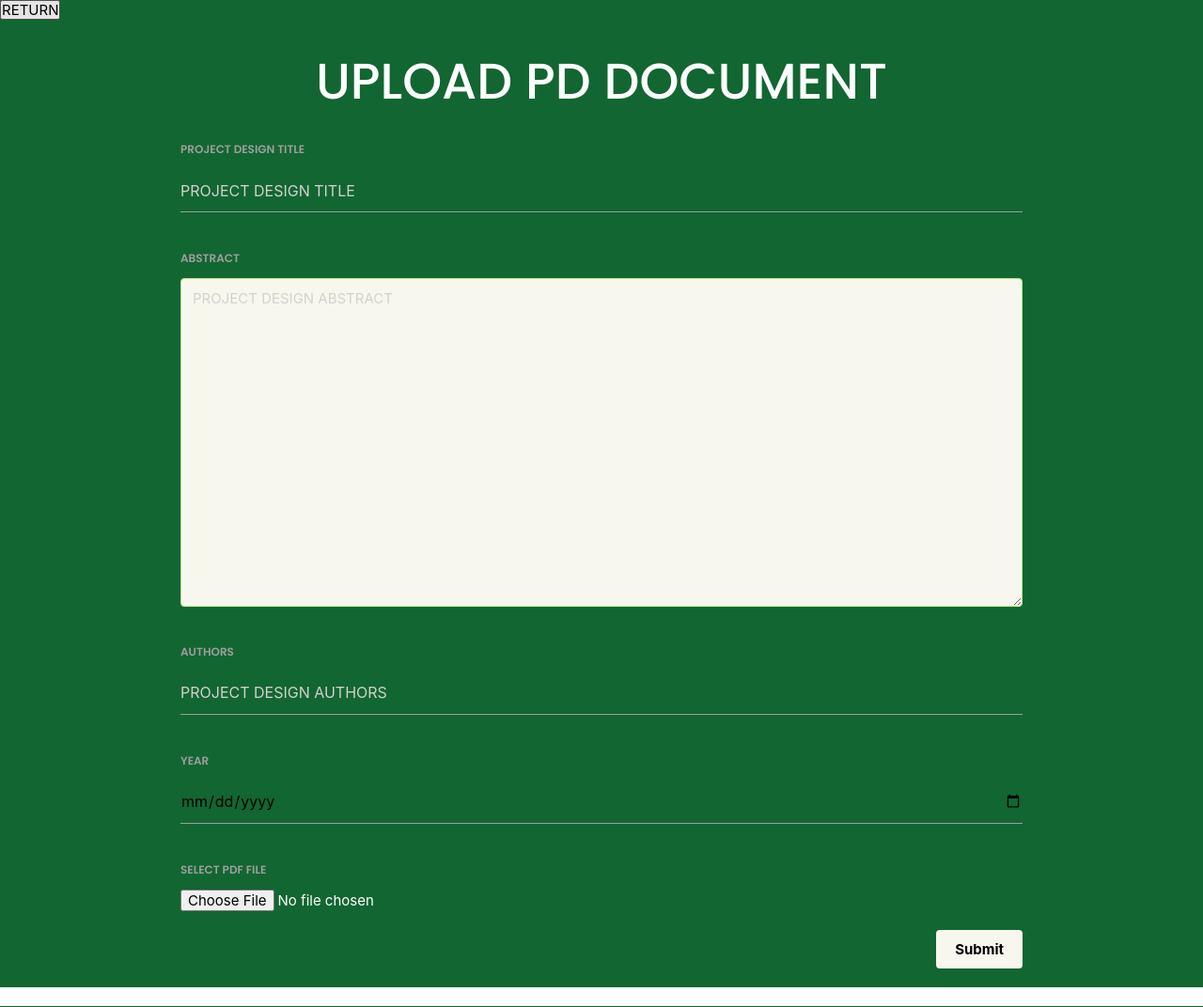
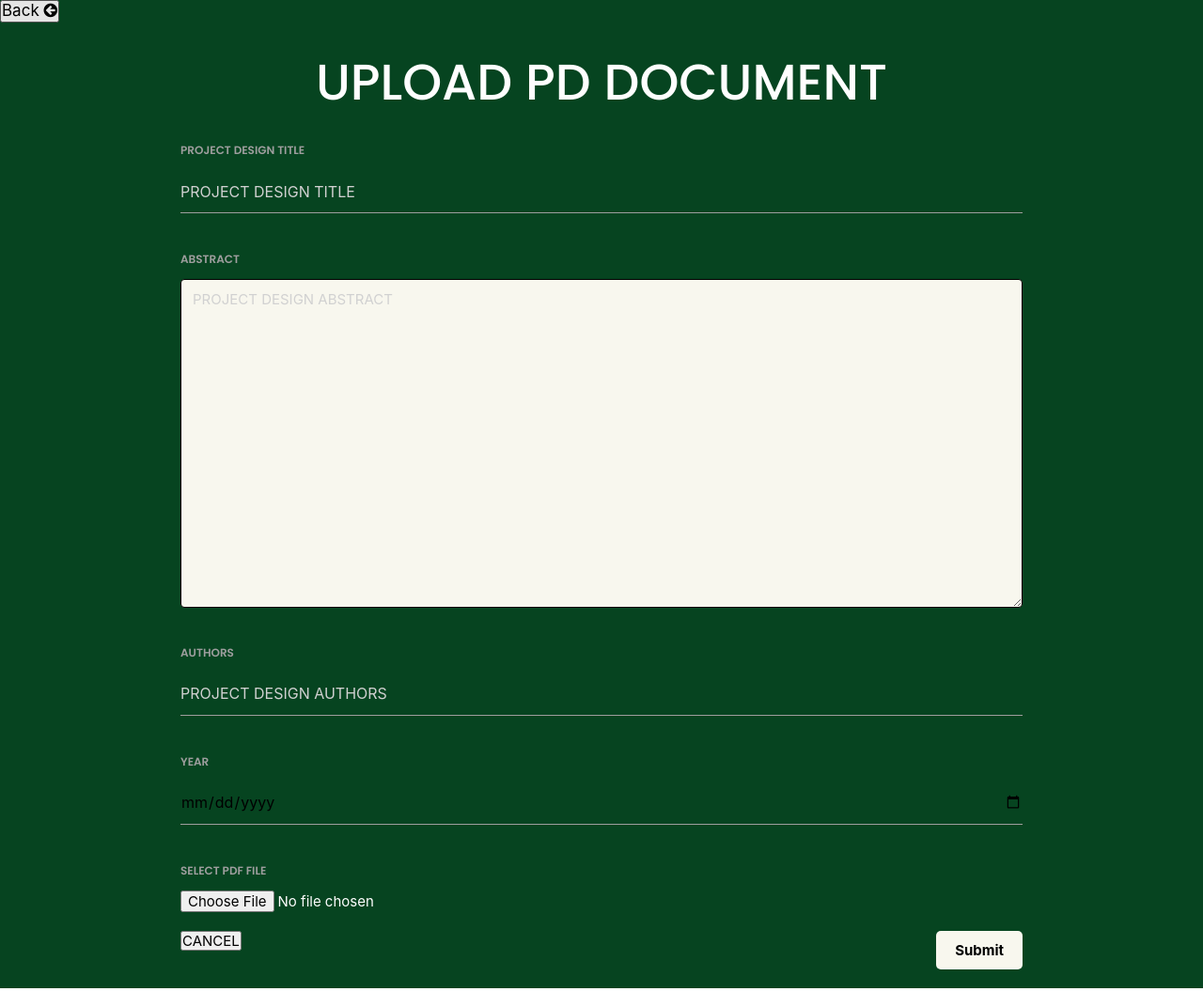
Before and after one commit to isaacsapelino/PDArchiver, a Django app: page /search/upload/ in a window 1280 px wide. Shown: the whole page at 94% size. Run offline with Django 4.2, Linux system fonts and the light colour scheme; the visitor is signed in with stand-in values (Sample User, id 1); some web fonts are replaced.

Commit message:
Edited upload page

```diff
--- a/assets/css/main.css
+++ b/assets/css/main.css
@@ -264,8 +264,7 @@ h4 {
 /* HOME SEARCH PAGE CSS */
 .homePage {
     background: #b6e388;
-    font-family: "Montserrat";
-  font-weight: bold;
+
   height: 138vh;
 }
 
@@ -283,10 +282,11 @@ h4 {
 /*UPLOAD PAGE*/
 
 .uploadPage {
-    background: #126631;
+    background: #064420;
     font-weight: bold;
     color: #fefefe;
     font-family: 'Poppins', sans-serif;
+    height: 100%;
 }
 
 {
@@ -296,7 +296,7 @@ h4 {
 input[type=text], select, textarea {
   width: 100%;
   padding: 12px;
-  border: 1px solid #b6e388;
+  border: 1px solid black;
   background-color: #f8f7ee;
   border-radius: 4px;
   resize: vertical;
@@ -313,7 +313,7 @@ input[type=submit] {
   font-weight: bold;
   padding: 12px 20px;
   border: none;
-  border-radius: 4px;
+  border-radius: 5px;
   cursor: pointer;
   float: right;
 }
@@ -351,6 +351,8 @@ input[type=submit]:hover {
     width: 100%;
     margin-top: 0;
   }
+
 }
 
+
 /*END UPLOAD PAGE*/
--- a/search/templates/home.html
+++ b/search/templates/home.html
@@ -31,7 +31,7 @@
     file that are visible in the web browser. -->
     <body>
         <!-- navBar -->
-        <nav class="navbar navbar-expand-lg navbar-dark bg-success fixed-top">
+        <nav class="navbar navbar-expand-sm fixed-top" style="background-color: #064420;">
             <a class="navbar-brand" href="#"></a>
 
             <button class="navbar-toggler" type="button" data-toggle="collapse" data-target="#navbarSupportedContent" aria-controls="navbarSupportedContent" aria-expanded="False" aria-label="Toggle navigation">
--- a/search/templates/upload.html
+++ b/search/templates/upload.html
@@ -5,6 +5,7 @@
   <link rel="preconnect" href="https://fonts.googleapis.com">
   <link rel="preconnect" href="https://fonts.gstatic.com" crossorigin>
   <link href="https://fonts.googleapis.com/css2?family=Poppins:ital,wght@0,300;0,500;0,600;1,400&display=swap" rel="stylesheet">
+  <link rel="stylesheet" href="https://cdnjs.cloudflare.com/ajax/libs/font-awesome/4.7.0/css/font-awesome.min.css">
   <meta name="viewport" content="width=device-width, initial-scale=1">
 </head>
 <body>
@@ -12,7 +13,7 @@
 <div class="return">
   <div class="row">
     <div class="col-25">
-      <button onclick="history.back()">RETURN</button>
+      <button style="font-size:17px" onclick="history.back()">Back <i class="fa fa-arrow-circle-left"></i></button>
     </div>
 
 
@@ -61,14 +62,15 @@
 
         </div>
 
-
       </div>
 
 
 
     <div class="row">
       <input type="submit" value="Submit">
+      <button type="cancel" value="CANCEL" onclick="history.back()">CANCEL</button>
     </div>
+
 
 </div>
 
```
